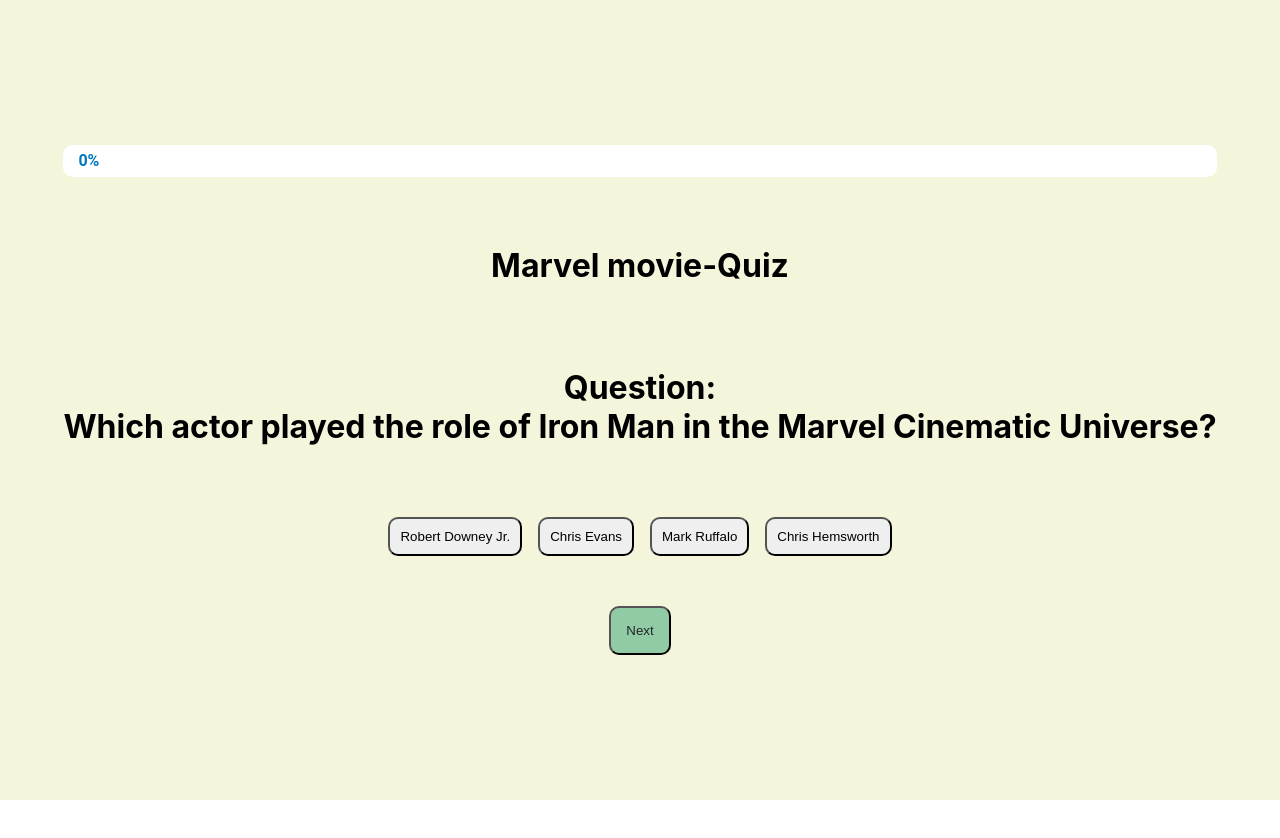
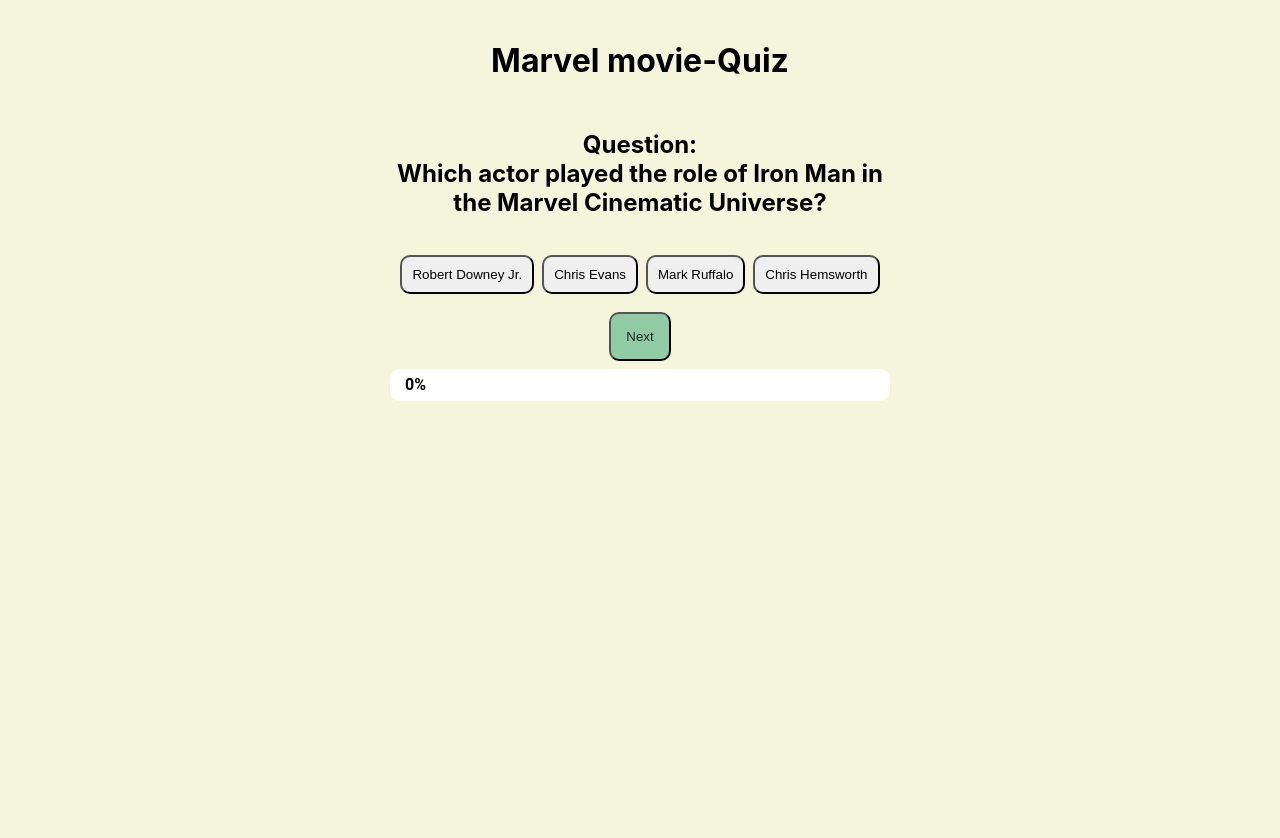
Before and after one commit to Technigo/project-redux-quiz-old, a React (Create React App) app: page / in a window 1280 px wide. Before the commit the page ends 800 px from the top, so only its background shows below. Built offline with nearby package versions, Linux system fonts and the light colour scheme.

Commit message:
fixed summary

```diff
--- a/src/components/CurrentQuestion.js
+++ b/src/components/CurrentQuestion.js
@@ -40,12 +40,11 @@
 
   return (
     <div className="question-section">
-      <ProgressBar />
       <h1>Marvel movie-Quiz</h1>
-      <h1>Question:
+      <h2>Question:
         <br />
         {question.questionText}
-      </h1>
+      </h2>
       <div className="options">
         {question.options.map((singleOption, index) => (
           <button
@@ -59,6 +58,7 @@
       <div className="next-button-section">
         <button className="next-button" type="button" onClick={onButtonClick}>Next</button>
       </div>
+      <ProgressBar />
     </div>
   );
 }
--- a/src/components/ProgressBar.js
+++ b/src/components/ProgressBar.js
@@ -28,12 +28,12 @@
     display: flex;
     height: 100%;
     width: ${percent}%;
-    background-color: #fad040;
+    background-color: lightgreen;
     border-radius: 10px 0 0 10px;
     align-items: center;
     font-family: 'Roboto';
     font-weight: bold;
-    color: #0078be;
+    color: black;
   `;
 
   const PaddedP = styled.p`
--- a/src/components/QuizSummary.js
+++ b/src/components/QuizSummary.js
@@ -4,12 +4,13 @@
 export const QuizSummary = () => {
   const questions = useSelector((state) => state.quiz.questions);
   const answers = useSelector((state) => state.quiz.answers);
-
+  console.log('questions:', questions);
+  console.log('answers:', answers);
   if (!questions || !answers) {
     return null;
   }
 
-  const correctAnswers = questions.reduce((total, answer) => {
+  const correctAnswers = answers.reduce((total, answer) => {
     if (answer.isCorrect) {
       return total + 1;
     }
@@ -19,16 +20,19 @@
   return (
     <div>
       <h2>Quiz Summary</h2>
+      <div className="summary">
+        <p>Total Correct Answers: {correctAnswers}</p>
+        <p>Percentage: {Math.round((correctAnswers / questions.length) * 100)}%</p>
+        <p>Total Questions: {questions.length}</p>
+      </div>
+      <h3>Questions and Answers</h3>
       {answers.map((answer) => (
-        <div className="summary" key={answer.quetionId}>
-          <h3>{answer.question.questionText}</h3>
-          <p>Selected answer: {answer.answer ? answer.answer : 'Not answered'}</p>
+        <div className="summary" key={answer.questionId}>
+          <h4>{answer.question.questionText}</h4>
+          <p>Your answer: {answer.answer ? answer.answer : 'Not answered'}</p>
           <p>Correct answer: {answer.question.options[answer.question.correctAnswerIndex]}</p>
         </div>
       ))}
-      <p>Total Correct Answers: {correctAnswers}</p>
-      <p>Total Questions: {questions.length}</p>
-      <p>Percentage: {Math.round((correctAnswers / questions.length) * 100)}%</p>
     </div>
   );
 };
--- a/src/index.css
+++ b/src/index.css
@@ -16,10 +16,14 @@
   display: flex;
   flex-direction: column;
   align-items: center;
-  justify-content: center;
+  justify-content: flex-start;
   text-align: center;
   height: 100vh;
-  gap: 5vh;
+  gap: 1vh;
+  padding: 0 50px 0 50px;
+  margin: 20px;
+  max-width: 500px;
+
 }
 
 .next-button {
@@ -42,6 +46,8 @@
   flex-direction: column;
   align-items: center;
   text-align: center;
+  width: 100%;
+  height: 100%;
 
 }
 
@@ -53,11 +59,12 @@
 
 .options {
   display: flex;
-  gap: 2vh;
+  gap: 1vh;
   margin: 10px;
 }
 
-.h1 {
-  padding: 0;
+.summary {
+  display: flex;
+  flex-direction: column;
 
 }
--- a/src/reducers/quiz.js
+++ b/src/reducers/quiz.js
@@ -7,7 +7,7 @@
     options: ['Robert Downey Jr.', 'Chris Evans', 'Mark Ruffalo', 'Chris Hemsworth'],
     correctAnswerIndex: 0 },
   { id: 2,
-    questionText: 'What is the name of the fictional metal used to make Captain Americas shield?',
+    questionText: 'What is the name of the fictional metal used to make Cap Americas shield?',
     options: [' Adamantium', 'Vibranium', 'Promethium', 'Unobtanium'],
     correctAnswerIndex: 1 },
   { id: 3,
```
